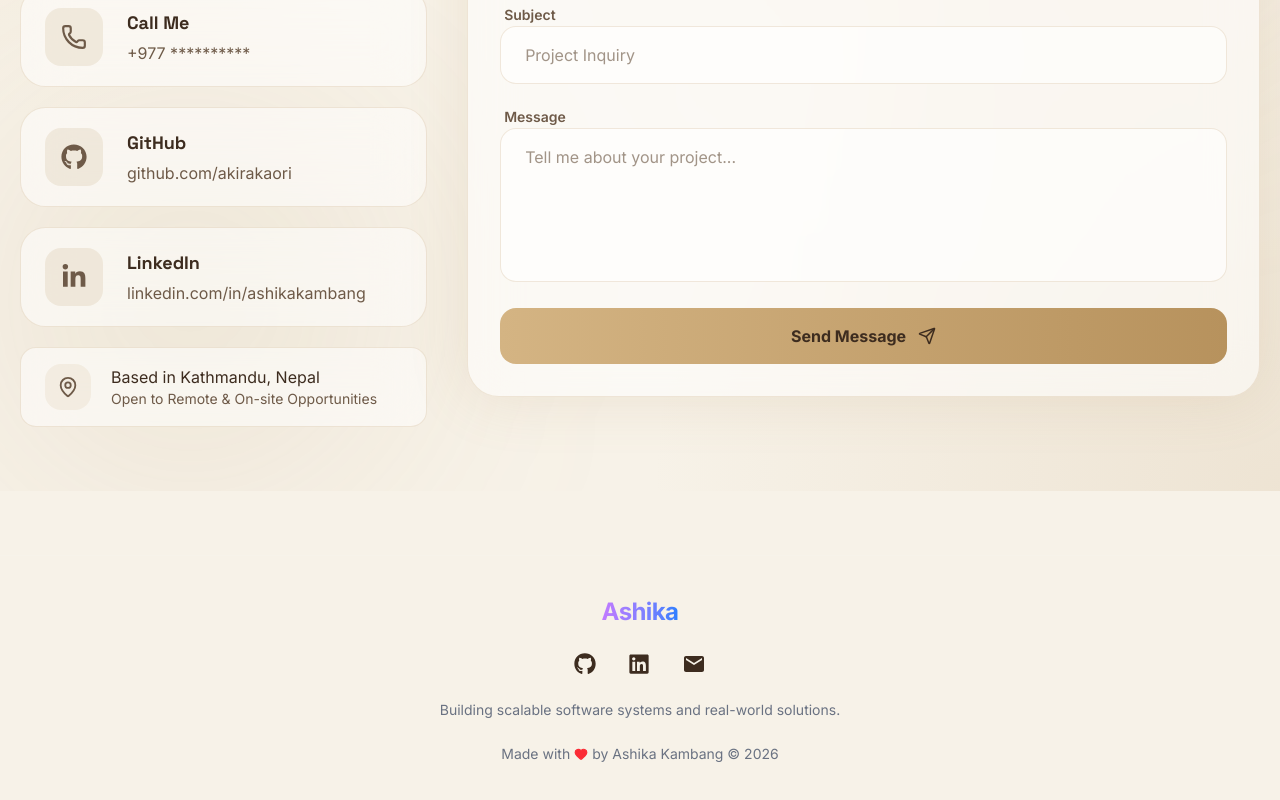
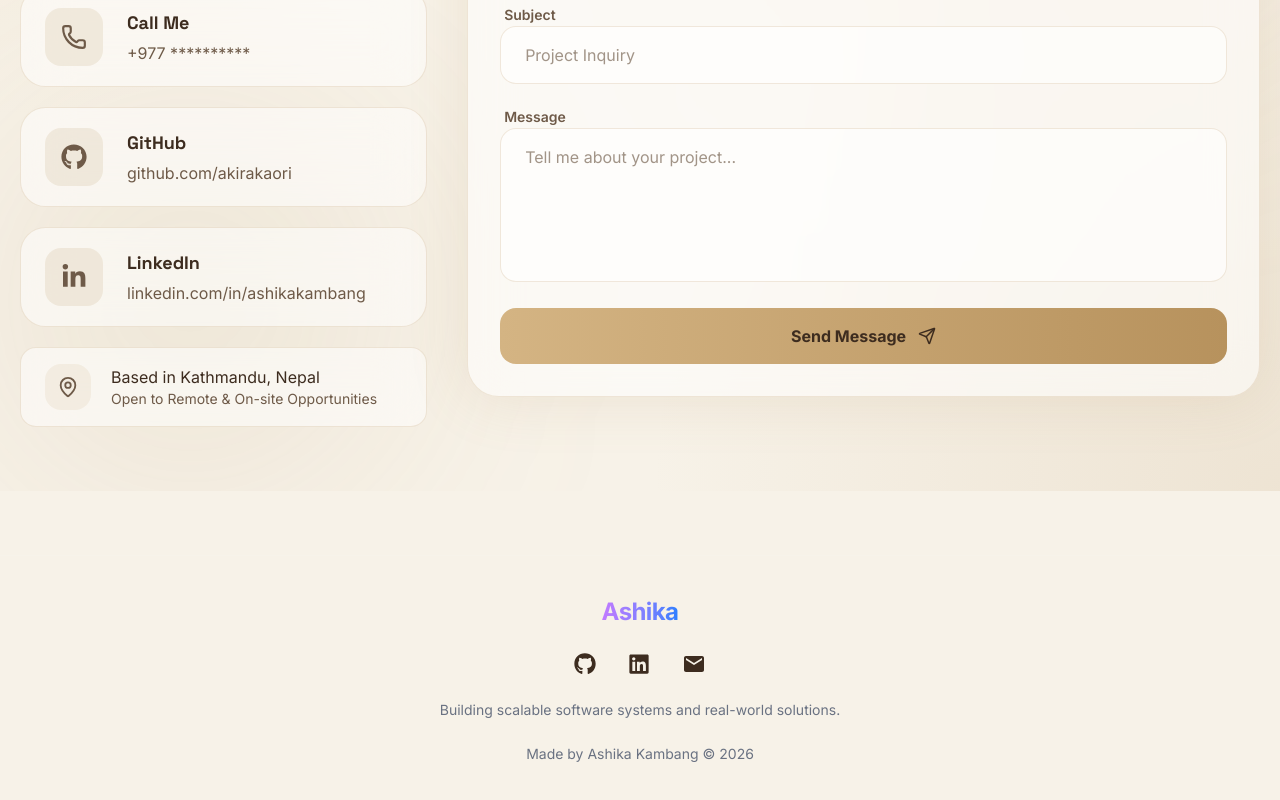
Before and after one commit to akirakaori/my-portfolio, a Next.js app: page /contact in a window 1280 px wide. Shown: the part 497-1297 px from the top of the page. Built offline with nearby package versions, Linux system fonts and the light colour scheme.

Commit message:
Removed the footer part

```diff
--- a/src/components/Footer.tsx
+++ b/src/components/Footer.tsx
@@ -53,12 +53,7 @@ return ( <footer className="border-t border-white/10 py-10 relative z-10"> <div
 
       {/* Copyright */}
       <div className="text-gray-500 text-sm flex items-center gap-1">
-        Made with{" "}
-        <Heart
-          size={14}
-          className="text-red-500 fill-red-500"
-        />{" "}
-        by Ashika Kambang © {new Date().getFullYear()}
+        Made by Ashika Kambang © {new Date().getFullYear()}
       </div>
 
     </div>
```
